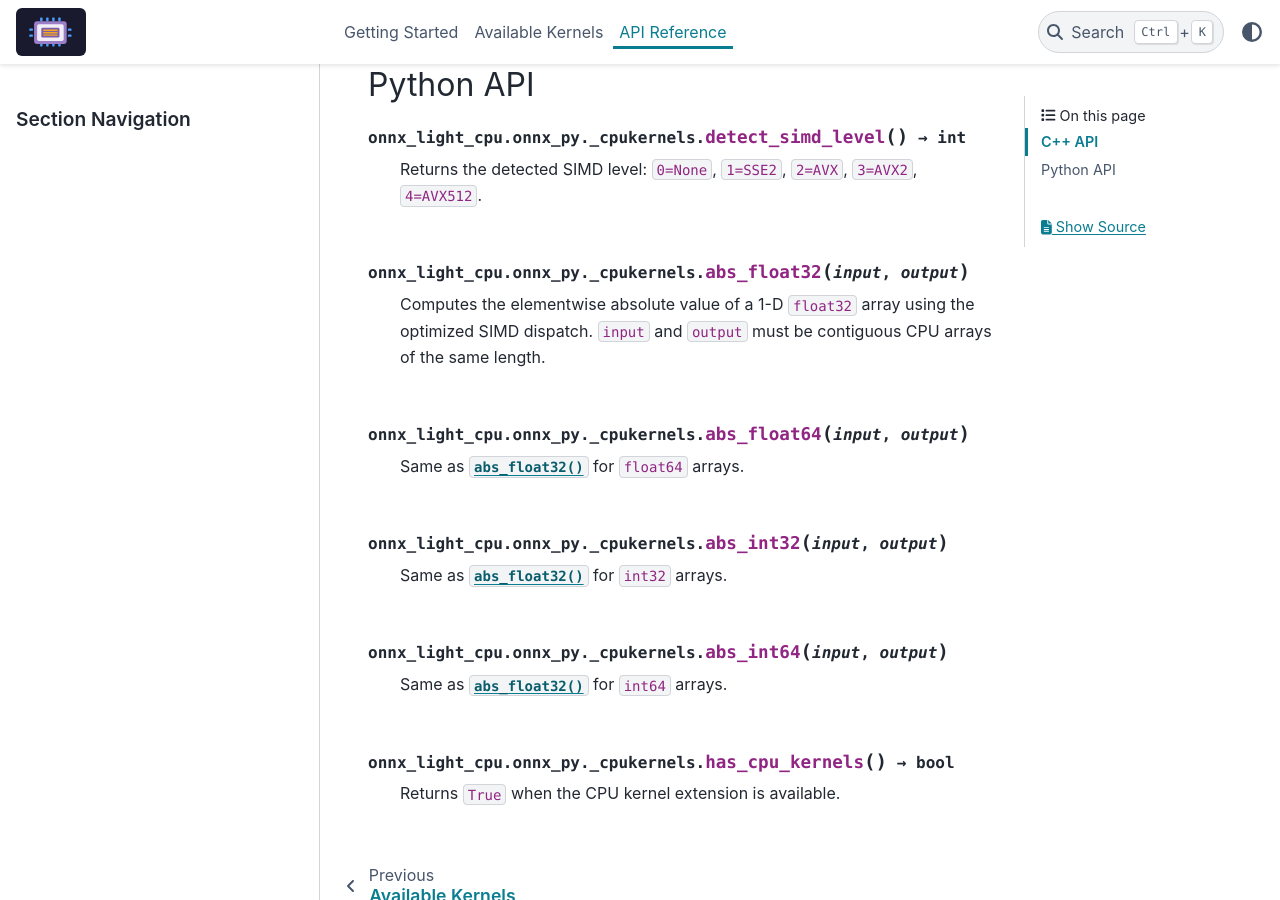
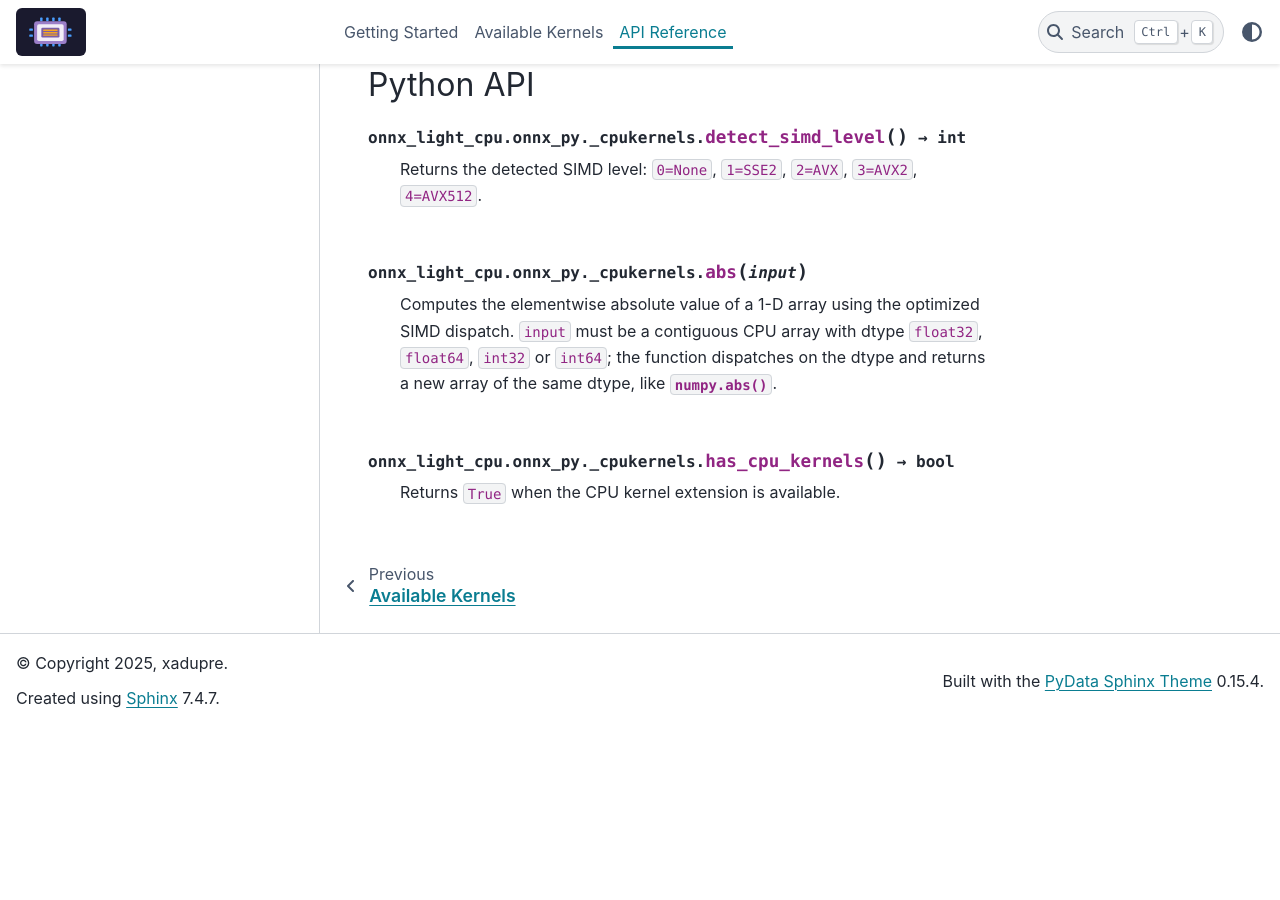
Before and after one commit to xadupre/onnx-light-cpu, a Sphinx documentation site: the page built from docs/api.rst, in a window 1280 px wide and 900 px high, scrolled down 687 px. Built offline with Sphinx 7.4.7 and the PyData theme 0.15.4, drawn with Linux system fonts in a browser that asks for light colours; pages that are not in the unit, such as notebooks, are missing from menus; after the commit the page ends 1414 px from its top, so only the background shows below that.

Commit message:
Expose single numpy-like abs binding that dispatches on dtype
Co-authored-by: xadupre <22452781+xadupre@users.noreply.github.com>

```diff
--- a/docs/api.rst
+++ b/docs/api.rst
@@ -38,23 +38,12 @@ Python API
    Returns the detected SIMD level: ``0=None``, ``1=SSE2``, ``2=AVX``,
    ``3=AVX2``, ``4=AVX512``.
 
-.. py:function:: abs_float32(input, output)
+.. py:function:: abs(input)
 
-   Computes the elementwise absolute value of a 1-D ``float32`` array using the
-   optimized SIMD dispatch. ``input`` and ``output`` must be contiguous CPU
-   arrays of the same length.
-
-.. py:function:: abs_float64(input, output)
-
-   Same as :func:`abs_float32` for ``float64`` arrays.
-
-.. py:function:: abs_int32(input, output)
-
-   Same as :func:`abs_float32` for ``int32`` arrays.
-
-.. py:function:: abs_int64(input, output)
-
-   Same as :func:`abs_float32` for ``int64`` arrays.
+   Computes the elementwise absolute value of a 1-D array using the optimized
+   SIMD dispatch. ``input`` must be a contiguous CPU array with dtype
+   ``float32``, ``float64``, ``int32`` or ``int64``; the function dispatches on
+   the dtype and returns a new array of the same dtype, like :func:`numpy.abs`.
 
 .. py:function:: has_cpu_kernels() -> bool
 
--- a/docs/getting_started.rst
+++ b/docs/getting_started.rst
@@ -48,13 +48,12 @@ Quick Start (Python)
 .. code-block:: python
 
    import numpy as np
-   from onnx_light_cpu.onnx_py._cpukernels import abs_float32, detect_simd_level
+   from onnx_light_cpu.onnx_py._cpukernels import abs, detect_simd_level
 
    # Check what SIMD level is available:
    # 0=None, 1=SSE2, 2=AVX, 3=AVX2, 4=AVX512
    print("SIMD level:", detect_simd_level())
 
    inp = np.array([-1.0, 2.0, -3.0, 4.0], dtype=np.float32)
-   out = np.zeros_like(inp)
-   abs_float32(inp, out)
+   out = abs(inp)  # dispatches on dtype, returns a new array like numpy.abs
    print(out)  # [1. 2. 3. 4.]
```
Also changed, not shown: README.md (+4 -4 lines), 3 other files.
